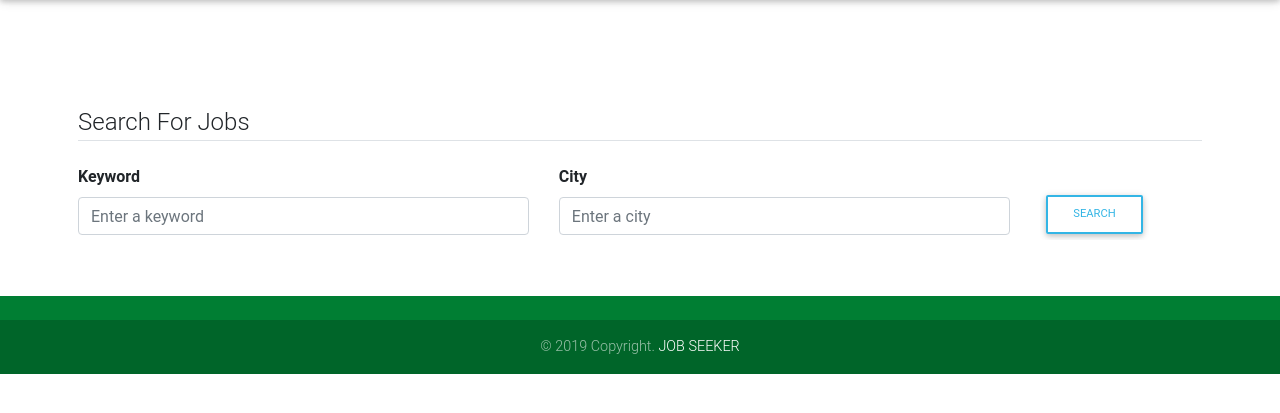
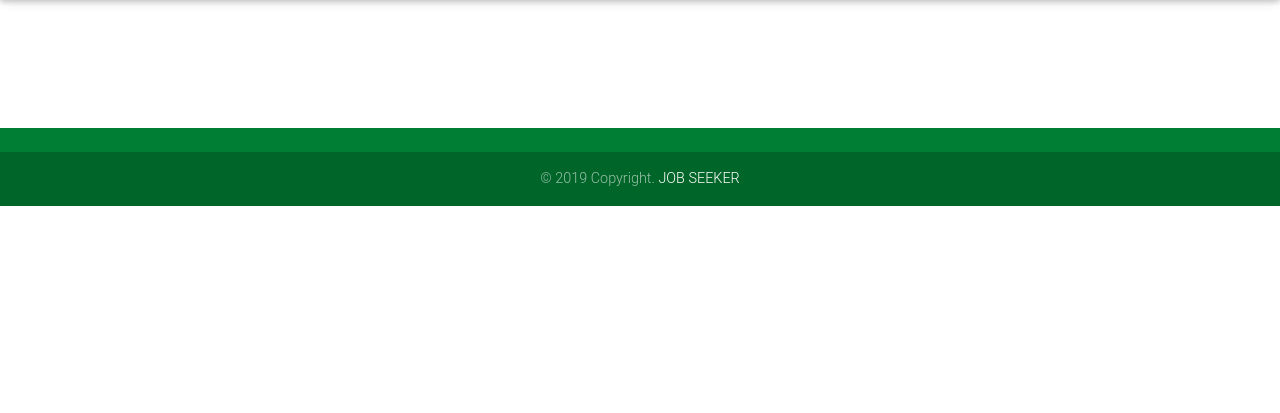
Before and after one commit to josylad/Job-Search, a Flask app: page / in a window 1280 px wide. Shown: the part 56-469 px from the top of the page. Run offline with Flask 2, Linux system fonts and the light colour scheme; data that the repository does not hold is empty; some libraries are stand-ins or nearby versions.

Commit message:
Update index.html page

```diff
--- a/app/templates/index.html
+++ b/app/templates/index.html
@@ -6,98 +6,8 @@
 
 {% block content%}
 <div class=" pt-4 mt-5 pl-4 pr-4">
-
-</div>
-<!-- SEARCH FORM -->
-<div>
-    <div class="container pl-2 pr-2">
-        <form>
-            <!-- {{ form.hidden_tag() }} -->
-            <fieldset class="form-group">
-                <legend class="border-bottom mb-4">Search For Jobs</legend>
-
-                <div class="row">
-                        <div class="col-md-5">
-                                <div class="form-group">
-                                    {{ form.keyword.label(class="form-control-label font-weight-bold") }}
-                                    {% if form.keyword.errors %}
-                                    {{ form.keyword(class="form-control form-control-md is-invalid", placeholder="Enter a keyword") }}
-                                    <div class="invalid-feedback">
-                                        {% for error in form.keyword.errors %}
-                                        <span>{{ error }}</span>
-                                        {% endfor %}
-                                    </div>
-                                    {% else %}
-                                    {{ form.keyword(class="form-control form-control-md", placeholder="Enter a keyword") }}
-                                    {% endif %}
-                                </div>
-                            </div>
-
-                    <div class="col-md-5">
-                        <div class="form-group">
-                            {{ form.city.label(class="form-control-label font-weight-bold") }}
-                            {% if form.city.errors %}
-                            {{ form.city(class="form-control form-control-md is-invalid", placeholder="Enter a city") }}
-                            <div class="invalid-feedback">
-                                {% for error in form.city.errors %}
-                                <span>{{ error }}</span>
-                                {% endfor %}
-                            </div>
-                            {% else %}
-                            {{ form.city(class="form-control form-control-md", placeholder="Enter a city") }}
-                            {% endif %}
-                        </div>
-                    </div>
-
-                    <div class="col-md-2 pt-4">
-                        <div class="form-group">
-                            {{ form.submit(class="btn btn-md btn-outline-info") }}
-                        </div>
-                    </div>
-                </div>
-
-            </fieldset>
-
-        </form>
-    </div>
-
 </div>
 
-<!-- SEARCH FORM -->
 
 
-<div class="container">
-    <div class="row">
-        {% for job in jobs %}
-
-        <div class="col-sm-4 py-2">
-            <div class="card h-100">
-                <div class="card-body">
-                    <div class="view overlay mb-4">
-                        {% if job.company_logo %}
-                        <img class="card-img-top" src="{{job.company_logo}}" alt="Card image cap">
-                        {% else %}
-                        <img class="card-img-top" src="https://source.unsplash.com/m_HRfLhgABo/600x400"
-                            alt="Card image cap">
-                        {% endif %}
-                        <div class="mask rgba-white-slight"></div>
-                        </a>
-                    </div>
-                    <h3 class="card-title"><span class="font-weight-bold">Job Title: </span></h3>
-                    <h3 class="card-title"> {{job.title}}</h3>
-                    <!-- Text -->
-                    <p class="card-text"> <span class="font-weight-bold">Create At: </span> {{job.created_at}}</p>
-                    <p class="card-text"> <span class="font-weight-bold">Company Name: </span> {{job.company}}</p>
-                    <!-- <p class="card-text"> <span class="font-weight-bold">Company URL: </span> {{job.company_url}}</p> -->
-                    <p class="card-text"> <span class="font-weight-bold">Job Location: </span> {{job.location}}</p>
-                    <p class="card-text"> <span class="font-weight-bold">Job Type: </span> {{job.types}}</p>
-
-                    <a href="{{job.url}}" class="btn btn-primary" target="_blank">Apply Now</a>
-                </div>
-            </div>
-        </div>
-
-        {% endfor %}
-    </div>
-</div>
 {% endblock content %}
```
